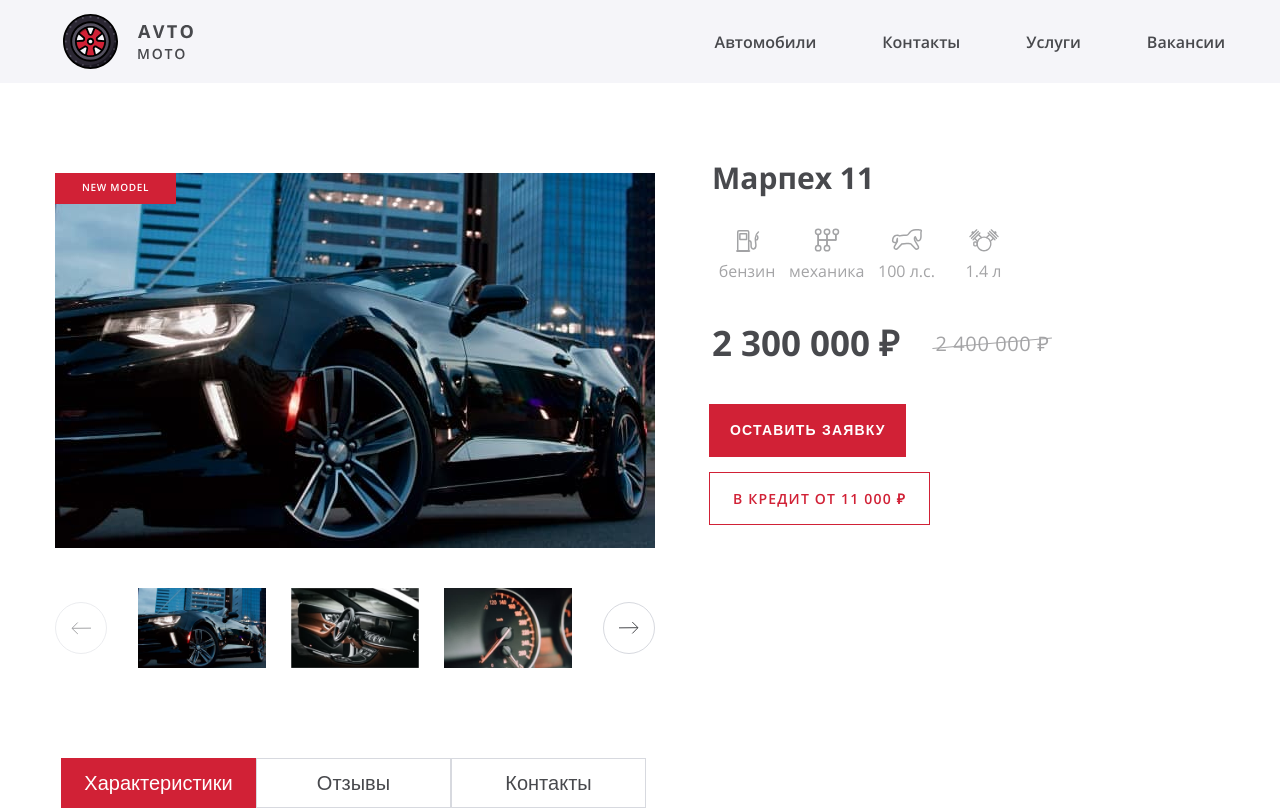
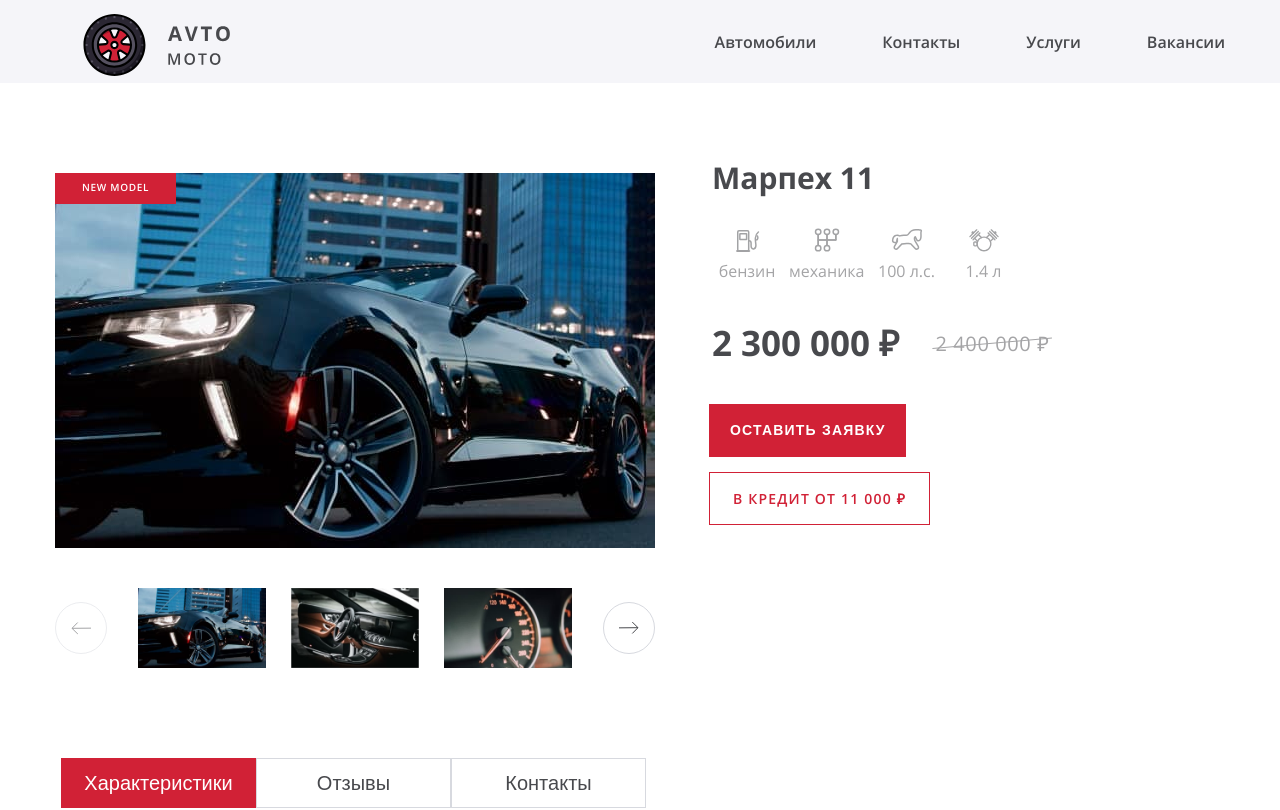
Before and after one commit to Imonahorse/Ivanov_Ligamoto, a React (Create React App) app: page / in a window 1280 px wide. Shown: the top 810 px of the page. Built offline with nearby package versions, Linux system fonts and the light colour scheme; a web font is replaced by a local one.

Commit message:
поправит es-lint

```diff
--- a/package.json
+++ b/package.json
@@ -1,5 +1,5 @@
 {
-  "name": "project",
+  "name": "AvtoMoto",
   "version": "0.1.0",
   "private": true,
   "dependencies": {
--- a/src/components/elements/header/header.jsx
+++ b/src/components/elements/header/header.jsx
@@ -18,9 +18,7 @@ function Header() {
     <header className={styles.header}>
       <div className={headerContainer}>
         <nav className={styles.nav}>
-          <a className={styles.logo}>
-            <img src={logo} alt="Логотип" width='134' height='55'/>
-          </a>
+          <img src={logo} className={styles.logo} alt="Логотип" width='134' height='55'/>
           <SiteMenu buttons={headerButtons} item={styles.item}/>
         </nav>
       </div>
```
